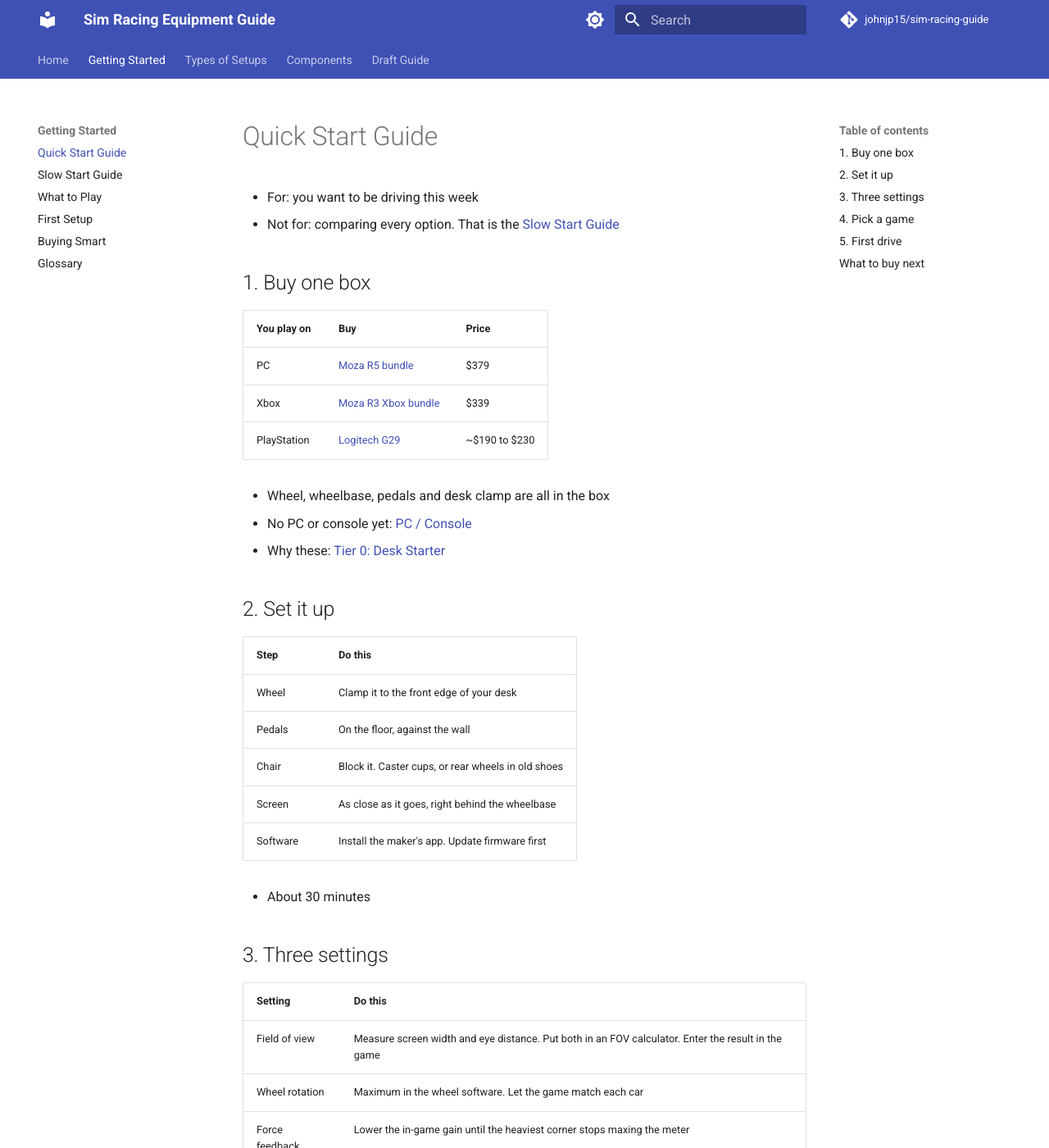
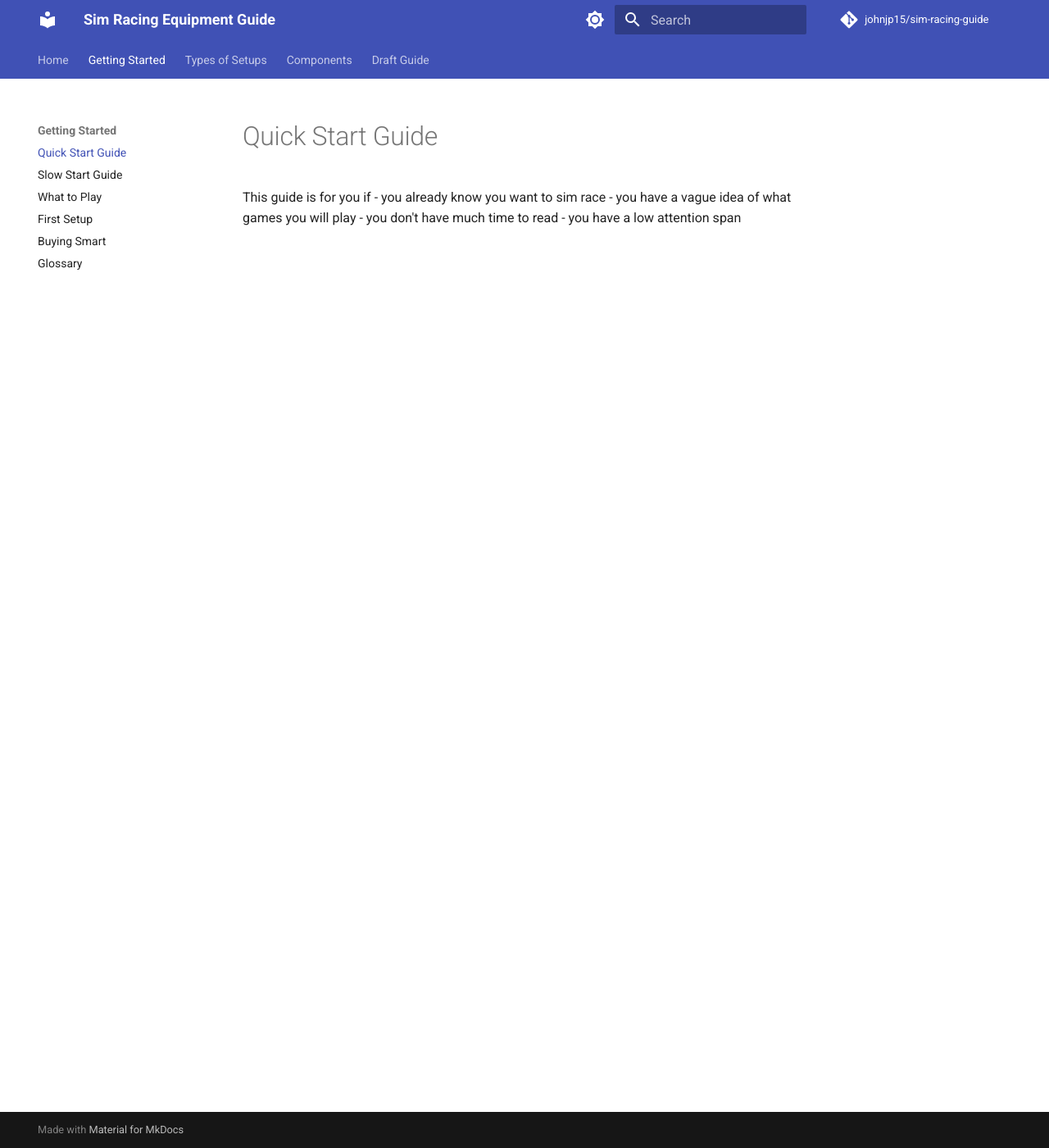
Before and after one commit to johnjp15/sim-racing-guide, an MkDocs documentation site: the page built from docs/start/quick-start.md, in a window 1280 px wide and 1400 px high. Shown: the whole window at 82% size. Built offline with MkDocs 1.6.1 and Material for MkDocs 9.7.7, drawn with Linux system fonts in a browser that asks for light colours; comment, search, counter and statistics services are not loaded; some of the changed text lies outside the part shown.

Commit message:
updated quick start guide

```diff
--- a/docs/start/quick-start.md
+++ b/docs/start/quick-start.md
@@ -2,65 +2,8 @@
 
 <!-- Starter draft from Claude, 2026-10-09, at your request. Yours to rewrite by hand. Prices and picks come from the tier and component pages. -->
 
-- For: you want to be driving this week
-- Not for: comparing every option. That is the [Slow Start Guide](slow-start.md)
-
-## 1. Buy one box
-
-| You play on | Buy | Price |
-|---|---|---|
-| PC | [Moza R5 bundle][r5] | $379 |
-| Xbox | [Moza R3 Xbox bundle][r3x] | $339 |
-| PlayStation | [Logitech G29][g29] | ~$190 to $230 |
-
-- Wheel, wheelbase, pedals and desk clamp are all in the box
-- No PC or console yet: [PC / Console](../components/pc-console.md)
-- Why these: [Tier 0: Desk Starter](../builds/tier-0-desk-starter.md)
-
-## 2. Set it up
-
-| Step | Do this |
-|---|---|
-| Wheel | Clamp it to the front edge of your desk |
-| Pedals | On the floor, against the wall |
-| Chair | Block it. Caster cups, or rear wheels in old shoes |
-| Screen | As close as it goes, right behind the wheelbase |
-| Software | Install the maker's app. Update firmware first |
-
-- About 30 minutes
-
-## 3. Three settings
-
-| Setting | Do this |
-|---|---|
-| Field of view | Measure screen width and eye distance. Put both in an FOV calculator. Enter the result in the game |
-| Wheel rotation | Maximum in the wheel software. Let the game match each car |
-| Force feedback | Lower the in-game gain until the heaviest corner stops maxing the meter |
-
-- Detail: [First Setup](first-setup.md)
-
-## 4. Pick a game
-
-| You have | Start with |
-|---|---|
-| PC | Assetto Corsa, ~$20 |
-| PlayStation | Gran Turismo 7 |
-| Xbox | Forza Motorsport, on Game Pass |
-
-- More: [What to Play](games.md)
-
-## 5. First drive
-
-- A slow rear-wheel-drive car on a short track. A Mazda MX-5
-- Slower than a controller for a week or two. Normal
-- Aim for 10 clean laps in a row, not one fast one
-- 30 to 60 minutes a session
-
-## What to buy next
-
-- A load cell brake. Then everything else
-- [Buying Smart](buying.md)
-
-[r5]: https://us.mozaracing.com/products/r5-racing-bundle
-[r3x]: https://us.mozaracing.com/products/r3-racing-bundle-xbox
-[g29]: https://www.logitechg.com/en-us/shop/p/driving-force-racing-wheel
+This guide is for you if
+- you already know you want to sim race
+- you have a vague idea of what games you will play
+- you don't have much time to read
+- you have a low attention span
```
